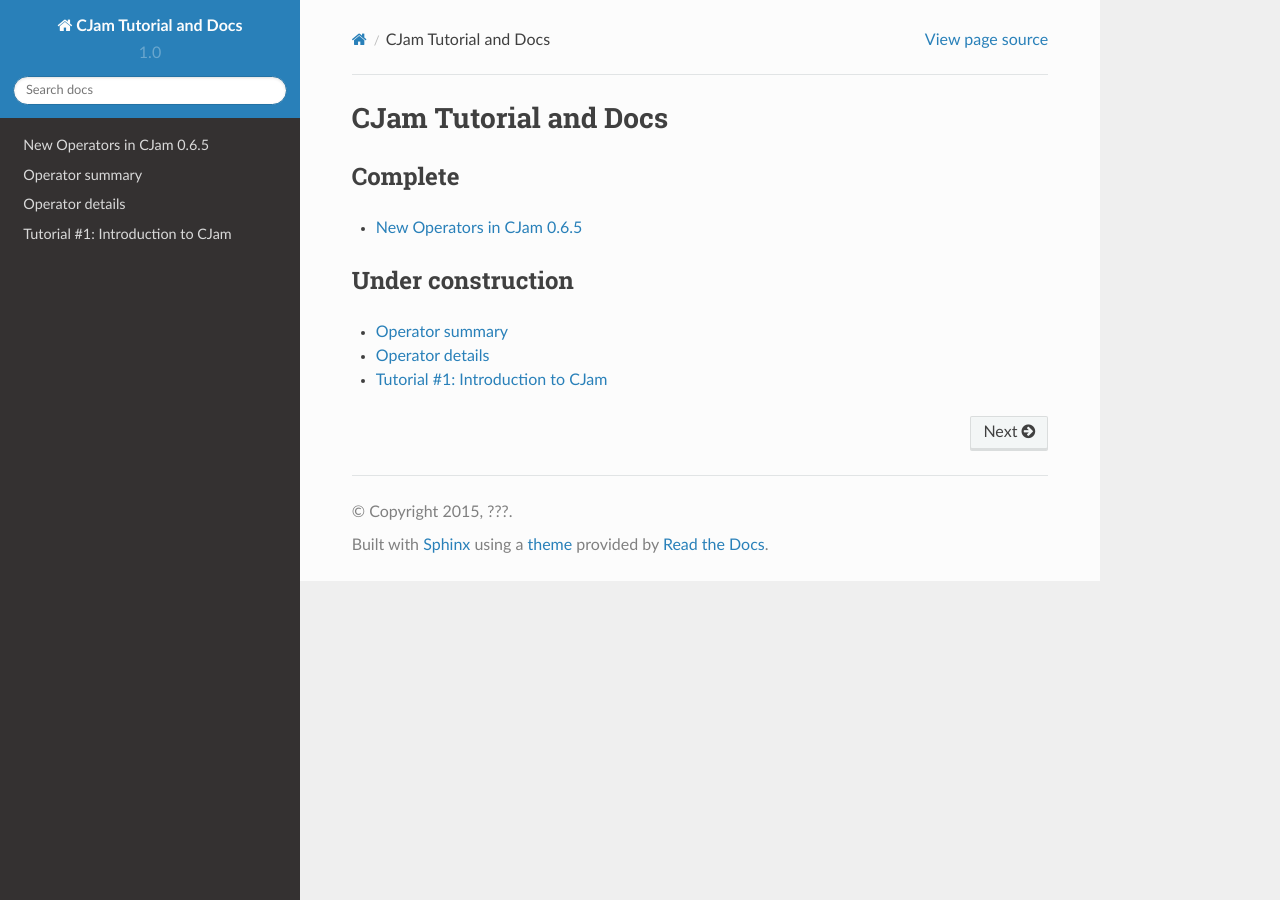
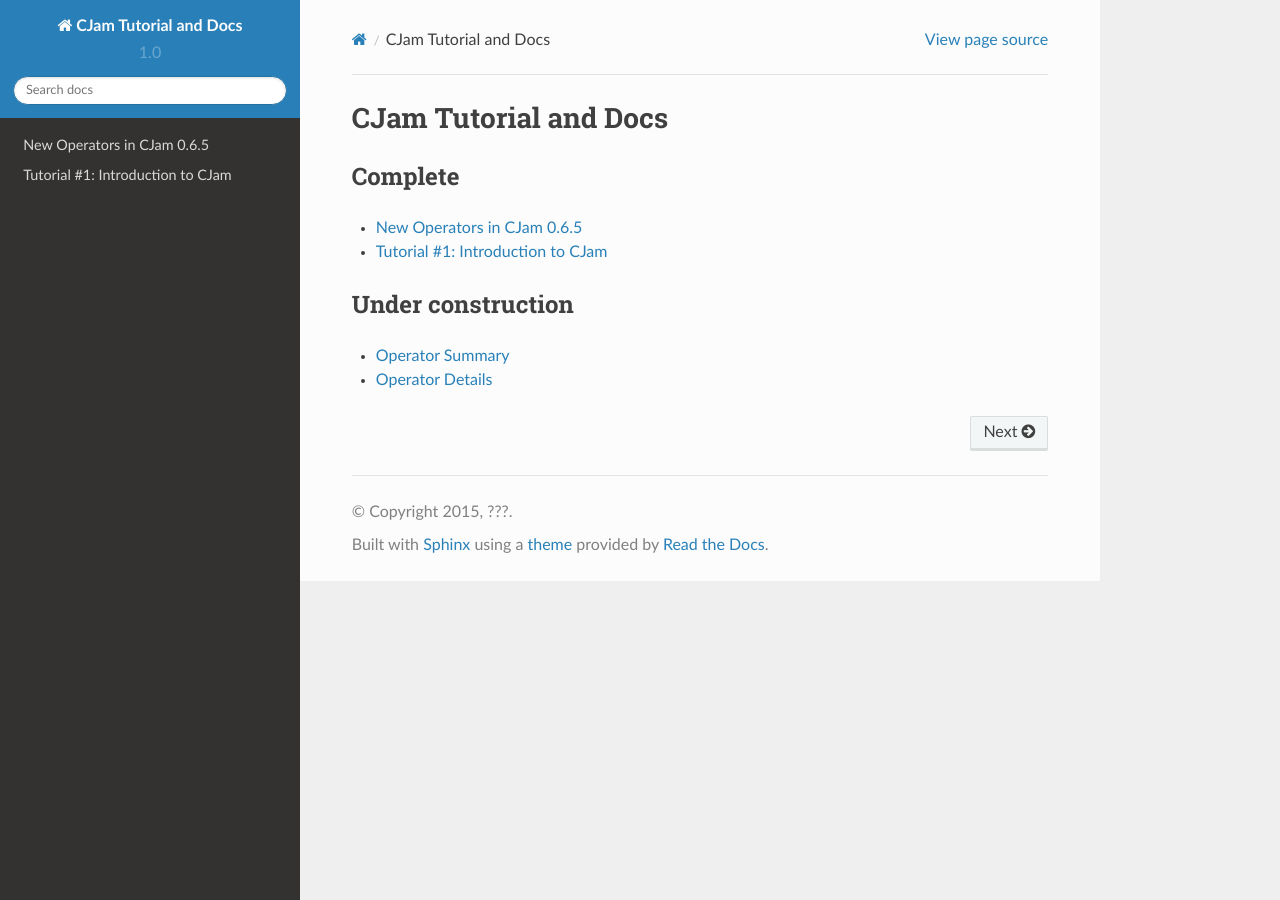
Before and after one commit to Sp3000/CJam, a Sphinx documentation site: the page built from docs/index.rst, in a window 1280 px wide. Built offline with Sphinx 7.4.7 and the Read the Docs theme 2.0.0, drawn with Linux system fonts in a browser that asks for light colours; some of the changed lines change nothing that is shown.

Commit message:
Update index

```diff
--- a/docs/index.rst
+++ b/docs/index.rst
@@ -8,14 +8,11 @@ Complete
     :maxdepth: 1
 
     0.6.5
+    intro
 
 
 Under construction
 ------------------
 
-.. toctree::
-    :maxdepth: 1
-
-    operators
-    operator-details
-    intro
+* :doc:`Operator Summary <operators>`
+* :doc:`Operator Details <operator-details>`
```
Also changed, not shown: 11 other files.
